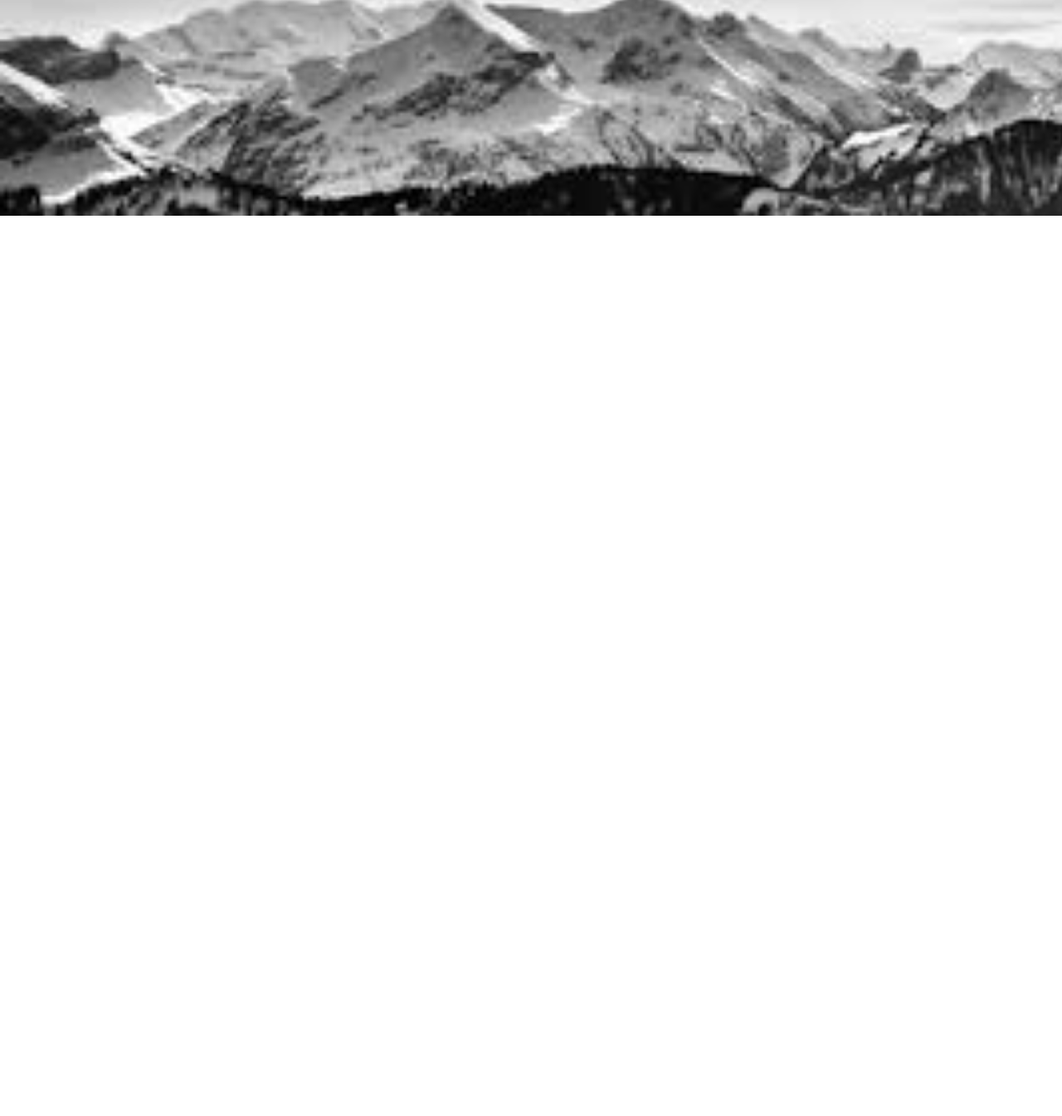
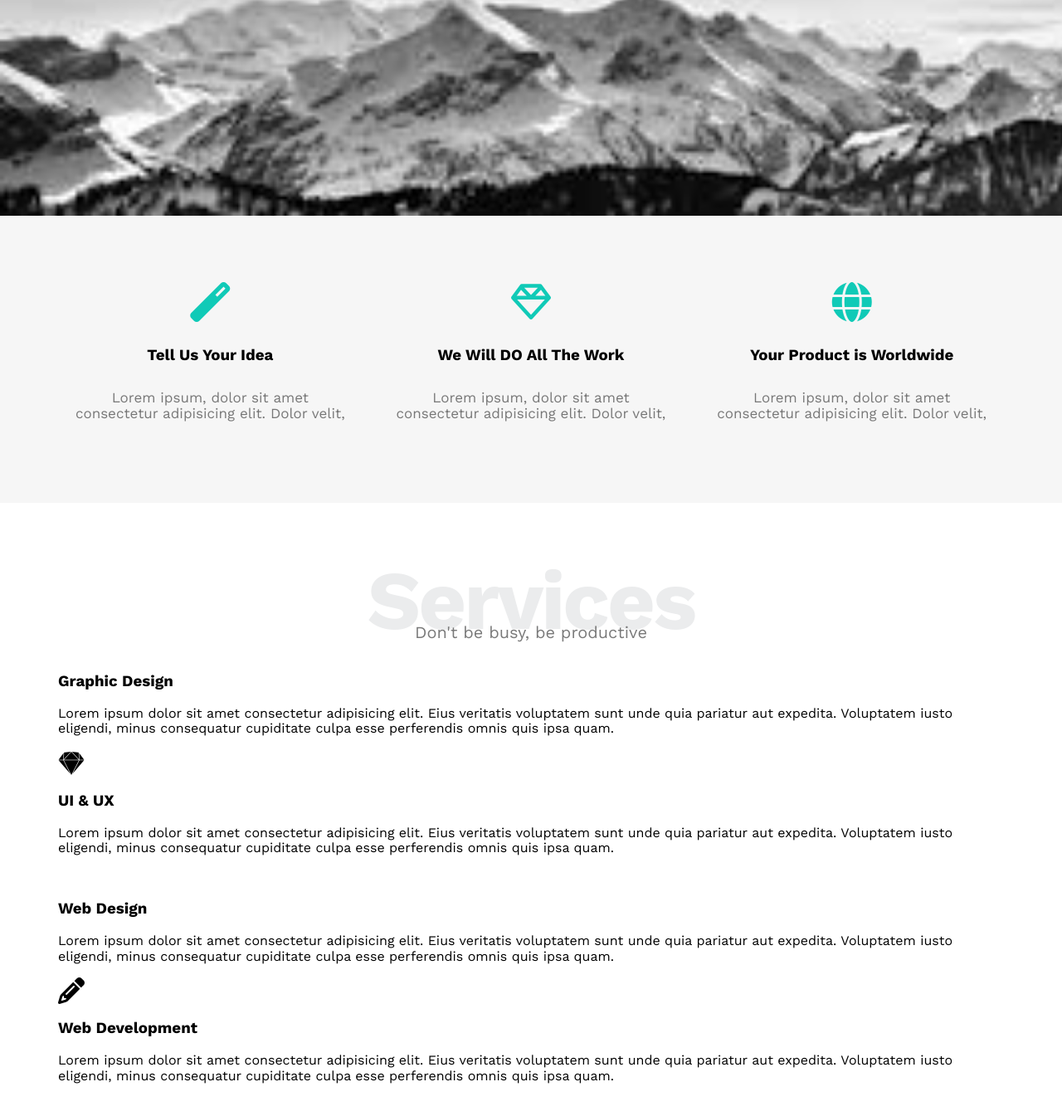
Before and after one commit to oussamael97/teamplate1, a plain HTML site: page index.htm in a window 1280 px wide. Shown: the part 540-1885 px from the top of the page at 83% size. Before the commit the page ends 800 px from the top, so only its background shows below. Drawn offline with nearby package versions, Linux system fonts and the light colour scheme.

Commit message:
secont commit

```diff
--- a/css/leon.css
+++ b/css/leon.css
@@ -39,6 +39,32 @@ body {
     }
 }
 /*End golbal Rules */
+
+/*start Components */
+.special-heading {
+    color: #ebeced;
+    font-size: 100px;
+    text-align: center;
+    font-weight: 800px;
+    letter-spacing: -3px;
+    margin: 0;
+}
+.special-heading +p {
+    margin: -30px 0 0;
+    font-size: 20px;
+    text-align: center;
+    color: #797979;
+}
+@media(max-width: 767px){
+    .special-heading {
+        font-size: 60px;
+    }
+    .special-heading + p{
+        margin-top: -20px;
+    }
+}
+
+/*end Components */
 
 /*Start header*/
 
@@ -147,3 +173,39 @@ body {
     line-height: 1.8;
 }
 /*End landing section*/
+
+/* Start Features */
+.features {
+    padding-top: 60px;
+    padding-bottom: 60px;
+    background-color: #f6f6f6;
+}
+.features .container {
+    display: grid;
+    grid-template-columns: repeat(auto-fill,minmax(300px,1fr));
+    grid-gap: 20px;
+}
+.features .feat {
+    padding: 20px;
+    text-align: center;
+}
+.features .feat i {
+    color: var(--main-color);
+}
+.features .feat h3 {
+    font-weight: 800px;
+    margin: 30px 0;
+}
+.features .feat p {
+    line-height: 1,8;
+    color: #777;
+    font-size: 17px;
+}
+/* End Features */
+/* Start Services */
+.services {
+    padding-top: 60px;
+    padding-bottom: 60px;
+}
+
+/* End Services */
--- a/index.htm
+++ b/index.htm
@@ -46,5 +46,77 @@
             </div>
         </div>
     <!-- End landing section-->
+    <!-- Start Features -->
+     <div class="features">
+        <div class="container">
+            <div class="feat">
+                <i class="fas fa-magic fa-3x"></i>
+                    <h3>Tell Us Your Idea</h3>
+                    <p>Lorem ipsum, dolor sit amet consectetur adipisicing elit. Dolor velit,   </p>
+            </div>
+            <div class="feat">
+                <i class="far fa-gem fa-3x"></i>
+                    <h3>We Will DO All The Work</h3>
+                    <p>Lorem ipsum, dolor sit amet consectetur adipisicing elit. Dolor velit,   </p>
+            </div>
+            <div class="feat">
+                <i class="fas fa-globe fa-3x"></i>
+                    <h3>Your Product is Worldwide</h3>
+                    <p>Lorem ipsum, dolor sit amet consectetur adipisicing elit. Dolor velit,   </p>
+            </div>
+        </div>
+     </div>
+    <!-- End Features-->
+    <!-- Start Services-->
+        <div class="services">
+            <div class="container">
+            <h2 class="special-heading">Services </h2>
+            <p>Don't be busy, be productive</p>
+            <div class="serivces-content">
+                <div class="col">
+                    <!--Start service-->
+                    <div class="srv">
+                        <i class="fas fe-palette fa-2x"></i>
+                        <div class="text">
+                            <h3>Graphic Design</h3>
+                            <p>Lorem ipsum dolor sit amet consectetur adipisicing elit. Eius veritatis voluptatem sunt unde quia pariatur aut expedita. Voluptatem iusto eligendi, minus consequatur cupiditate culpa esse perferendis omnis quis ipsa quam.</p>
+                        </div>
+                    </div>
+                    <div class="srv">
+                        <i class="fab fa-sketch fa-2x"></i>
+                        <div class="text">
+                            <h3>UI & UX</h3>
+                            <p>Lorem ipsum dolor sit amet consectetur adipisicing elit. Eius veritatis voluptatem sunt unde quia pariatur aut expedita. Voluptatem iusto eligendi, minus consequatur cupiditate culpa esse perferendis omnis quis ipsa quam.</p>
+                        </div>
+                    </div>
+                    <!--End service-->
+                </div>
+                <div class="col">
+                    <!--Start service-->
+                    <div class="srv">
+                        <i class="fas fa-vector fa-2x"></i>
+                        <div class="text">
+                            <h3>Web Design</h3>
+                            <p>Lorem ipsum dolor sit amet consectetur adipisicing elit. Eius veritatis voluptatem sunt unde quia pariatur aut expedita. Voluptatem iusto eligendi, minus consequatur cupiditate culpa esse perferendis omnis quis ipsa quam.</p>
+                        </div>
+                    </div>
+                    <div class="srv">
+                        <i class="fas fa-pencil fa-2x"></i>
+                        <div class="text">
+                            <h3>Web Development</h3>
+                            <p>Lorem ipsum dolor sit amet consectetur adipisicing elit. Eius veritatis voluptatem sunt unde quia pariatur aut expedita. Voluptatem iusto eligendi, minus consequatur cupiditate culpa esse perferendis omnis quis ipsa quam.</p>
+                        </div>
+                    </div>
+                    <!--End service-->
+                </div>
+                <div class="col">
+                    <div class="img">
+                        <img src="" alt="">
+                    </div>
+                </div>
+            </div>
+        </div>
+    </div>
+    <!-- End Services-->
 </body>
 </html>
```
